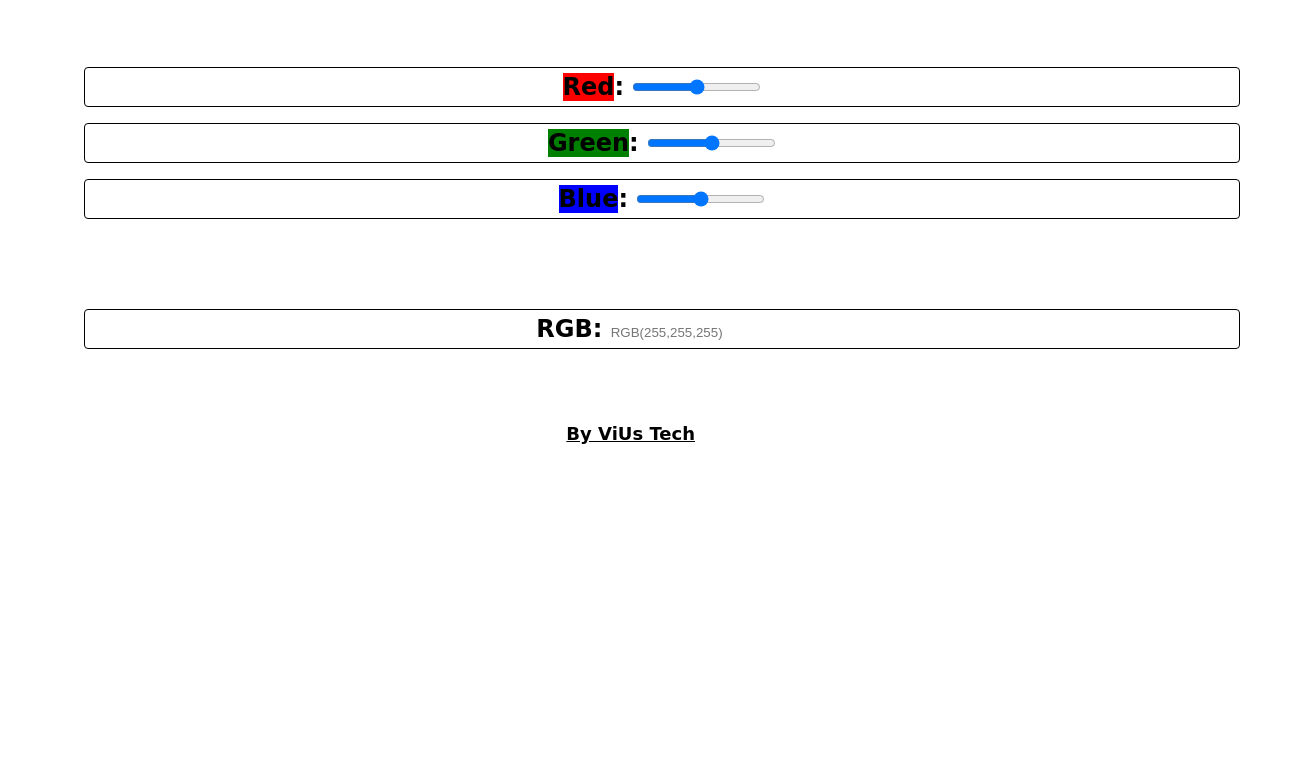
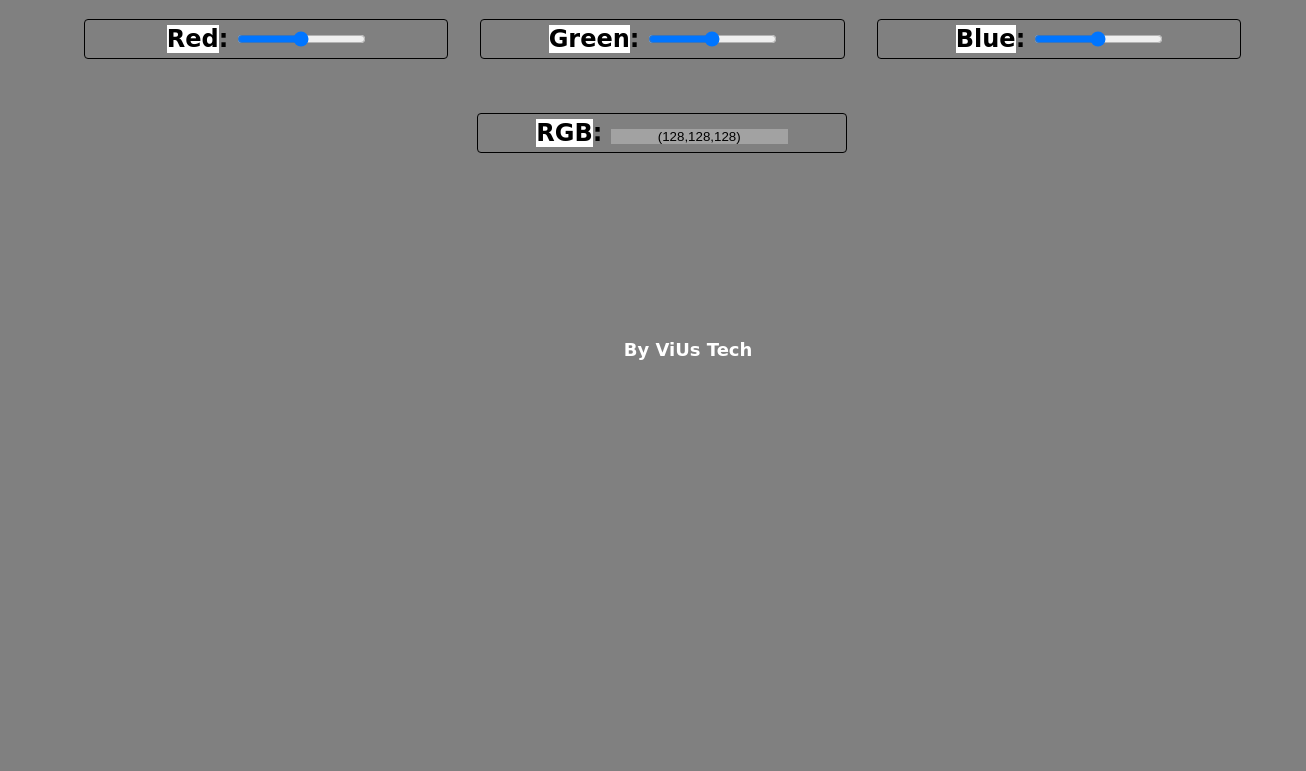
Before and after one commit to santosvini/colors-selector, a plain HTML site: page index.html in a window 1280 px wide. Shown: the part 121-892 px from the top of the page, 1306 px wide, since content can reach past the window. Before the commit the page ends 800 px from the top, so only its background shows below. Drawn offline with Linux system fonts and the light colour scheme.

Commit message:
update commit: :art: done style, change html and done the javascript part! :art:

```diff
--- a/index.html
+++ b/index.html
@@ -8,26 +8,28 @@
   <title>Colors Selector</title>
 </head>
 <body>
-  <h1>Colors Selectors</h1>
+  <h1>COLORS SELECTORS</h1>
   <section>
     <div class="colors">
-      <mark class="red">Red</mark>: <input type="range" min="0" max="255" name="red" id="cred">
+      <mark class="red">Red</mark>: <input onclick="changeColor()" type="range" max="255" id="red">
     </div>
     <div class="colors">
-      <mark class="green">Green</mark>: <input type="range" class="bar" min="0" max="255" name="green" id="cgreen">
+      <mark class="green">Green</mark>: <input onclick="changeColor()" type="range" max="255" id="green">
     </div>
     <div class="colors">
-      <mark class="blue">Blue</mark>: <input type="range" min="0" max="255" name="blue" id="cblue">
+      <mark class="blue">Blue</mark>: <input onclick="changeColor()" type="range" max="255" id="blue">
     </div>
   </section>
   <section>
-    <div class="colors">
-      RGB: <input type="text" id="rgb" placeholder="RGB(255,255,255)" onpaste="return false" >
+    <div class="colors-rgb">
+      <mark>RGB</mark>: <input type="text" id="rgb" max="255" disabled>
     </div>
   </section>
 
   <footer>
-    <p>By ViUs Tech</p>
+    <p><a href="https://github.com/santosvini/colors-selector" target="_blank" class="link">By ViUs Tech</a></p>
   </footer>
+
+  <script src="main.js"></script>
 </body>
 </html>
--- a/main.js
+++ b/main.js
@@ -0,0 +1,11 @@
+function changeColor() {
+  const red = document.getElementById('red').value
+  const green = document.getElementById('green').value
+  const blue = document.getElementById('blue').value
+
+  document.getElementById('rgb').value = "(" + red + "," + green + "," + blue + ")"
+
+  document.body.style.background = "rgb(" + red + "," + green + "," + blue + ")"
+}
+
+changeColor()
--- a/style.css
+++ b/style.css
@@ -7,20 +7,28 @@
 body {
   margin: 10px;
   padding: 4px;
+
+  align-items: center;
 }
 
 h1 {
-  font: italic bold 2rem cursive ;
-  padding: 2rem;
+  font: normal bold 2rem cursive ;
+  padding: .5rem;
   margin: 2px 2px;
   width: 95%;
   text-align: center;
 }
 
+h1:hover {
+  color: #839EA6;
+}
+
 section {
+  display: flex;
   margin: 50px;
   padding: 4px;
   height: 20%;
+  width: 95%;
 
   align-items: center;
 }
@@ -29,7 +37,7 @@ div.colors {
   font: normal bold 1.5rem cursive;
   padding: 5px;
   margin: 16px;
-  width: 100%;
+  width: 50%;
   border: 1px solid black;
   border-radius: 4px;
 
@@ -38,29 +46,58 @@ div.colors {
   justify-content: center;
 }
 
-mark.red {
-  background-color: red;
+div.colors-rgb {
+  font: normal bold 1.5rem cursive;
+
+  padding: 5px;
+  margin: 16px;
+  width: 28%;
+  left: 36%;
+  position: absolute;
+
+  border: 1px solid black;
+  border-radius: 4px;
+
+  align-items: center;
+  text-align: center;
+}
+
+mark {
+  background-color: white;
+}
+
+mark.red:hover {
+  color: red;
   cursor: pointer;
 }
 
-mark.green {
-  background-color: green;
+mark.green:hover {
+  color: green;
   cursor: pointer;
-
 }
 
-mark.blue {
-  background-color: blue;
+mark.blue:hover {
+  color: blue;
+  cursor: pointer;
+}
+
+input#rgb {
+  color: black;
+  text-align: center;
+  align-items: center;
   cursor: pointer;
 }
 
 footer {
-  display: block;
+  display: flex;
+  position: absolute;
   font: bold 18px cursive;
-  text-decoration: underline;
-  margin: 18px;
-  padding: 4px;
-  height: 50%;
+  text-decoration: none;
+  margin: 50px;
+  padding: 10px;
+  top: 400px;
+  left: 20px;
+  height: 80%;
   width: 95%;
   text-align: center;
   justify-content: center;
@@ -69,3 +106,8 @@ footer {
 footer > p:hover {
   color: #909497;
 }
+
+a.link {
+  text-decoration: none;
+  color: white;
+}
```
Also changed, not shown: 1 other file.
